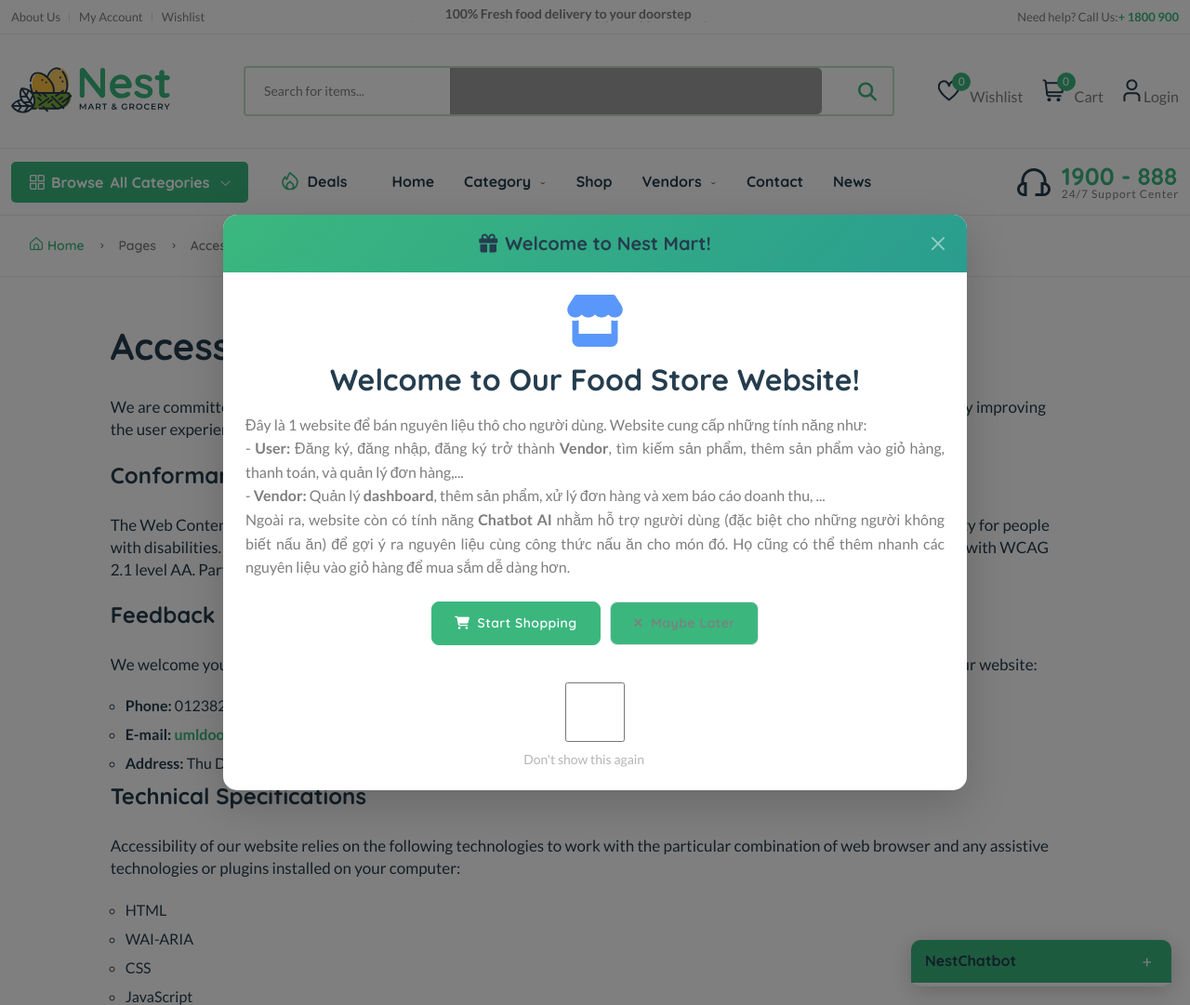
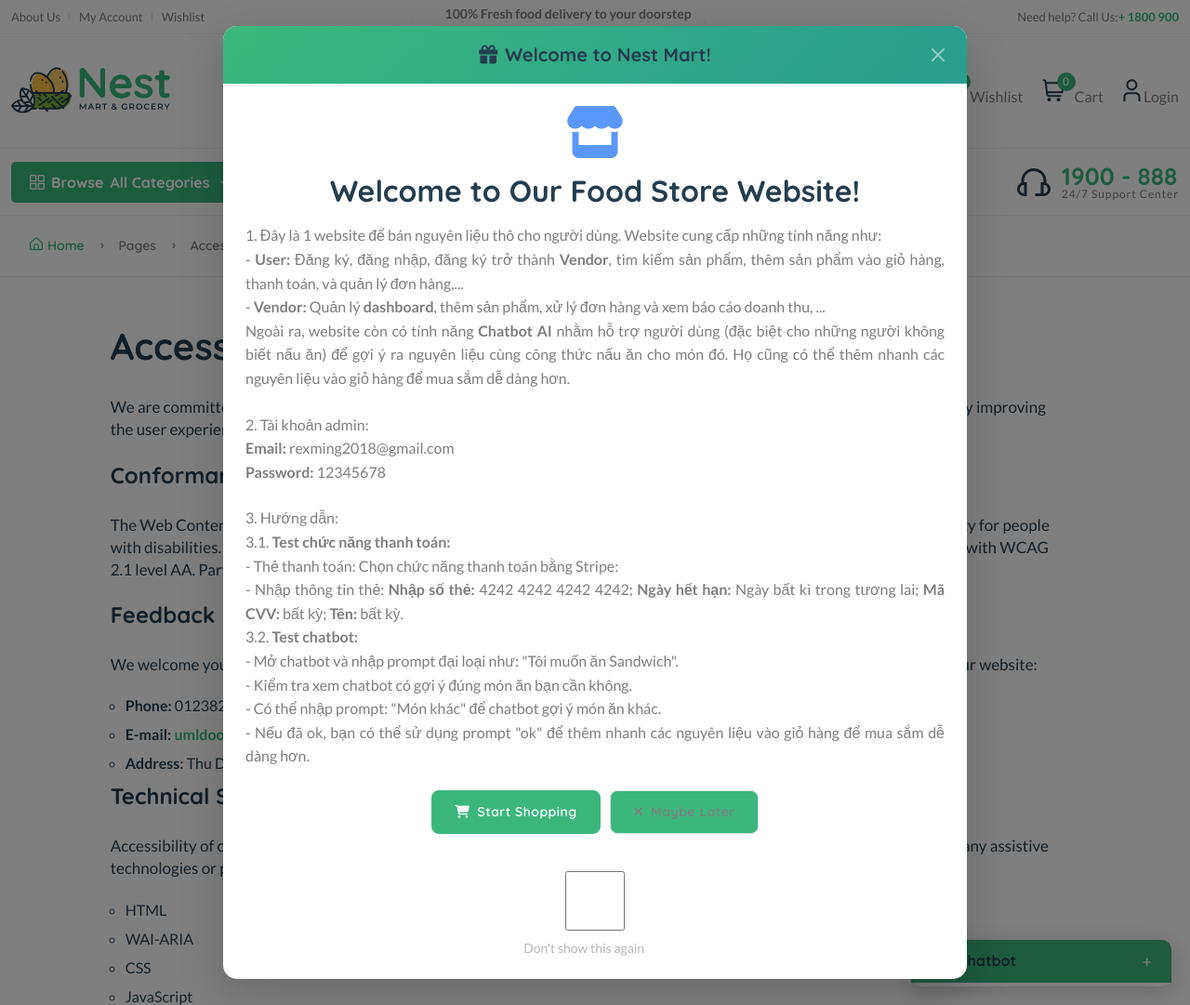
Before and after one commit to gnaht1/food-ecommerce-web, a Django app: page /accessibility/ in a window 1280 px wide. Shown: the whole page at 93% size. Run offline with Django 5.2, Linux system fonts and the light colour scheme; data that the repository does not hold is empty; parts of the project's set-up code (start-up, migrations or seed data) failed here and were passed over; some libraries are stand-ins or nearby versions; grey boxes are pictures that could not be loaded.

Commit message:
Update welcome_popup.html

```diff
--- a/templates/partials/welcome_popup.html
+++ b/templates/partials/welcome_popup.html
@@ -16,11 +16,27 @@
           </div>
           <h3 class="popup-title mb-3">Welcome to Our Food Store Website!</h3>
           <p class="popup-description mb-4 text-justify" style="text-align: justify;">
-            Đây là 1 website để bán nguyên liệu thô cho người dùng. Website cung cấp những tính năng như: <br>
+            1. Đây là 1 website để bán nguyên liệu thô cho người dùng. Website cung cấp những tính năng như: <br>
             - <strong>User:</strong> Đăng ký, đăng nhập, đăng ký trở thành <strong>Vendor</strong>, tìm kiếm sản phẩm, thêm sản phẩm vào giỏ hàng, thanh toán, và quản lý đơn hàng,... <br>
             - <strong>Vendor:</strong> Quản lý <strong>dashboard</strong>, thêm sản phẩm, xử lý đơn hàng và xem báo cáo doanh thu, ...<br>
             Ngoài ra, website còn có tính năng <strong>Chatbot AI</strong> nhằm hỗ trợ người dùng (đặc biệt cho những người không biết nấu ăn)
             để gợi ý ra nguyên liệu cùng công thức nấu ăn cho món đó. Họ cũng có thể thêm nhanh các nguyên liệu vào giỏ hàng để mua sắm dễ dàng hơn.
+          </p>
+          <p class="popup-description mb-4 text-justify" style="text-align: justify;">
+            2. Tài khoản admin: <br/>
+            <strong>Email:</strong> rexming2018@gmail.com <br />
+            <strong>Password:</strong> 12345678
+          </p>
+          <p class="popup-description mb-4 text-justify" style="text-align: justify;">
+            3. Hướng dẫn: <br/>
+            3.1. <strong>Test chức năng thanh toán:</strong> <br />
+            - Thẻ thanh toán: Chọn chức năng thanh toán bằng Stripe: <br />
+            - Nhập thông tin thẻ: <strong>Nhập số thẻ:</strong> 4242 4242 4242 4242; <strong>Ngày hết hạn:</strong> Ngày bất kì trong tương lai; <strong>Mã CVV:</strong> bất kỳ; <strong>Tên:</strong> bất kỳ. <br/>
+            3.2. <strong>Test chatbot:</strong><br/>
+            - Mở chatbot và nhập prompt đại loại như: "Tôi muốn ăn Sandwich". <br/>
+            - Kiểm tra xem chatbot có gợi ý đúng món ăn bạn cần không.<br/>
+            - Có thể nhập prompt: "Món khác" để chatbot gợi ý món ăn khác.<br/>
+            - Nếu đã ok, bạn có thể sử dụng prompt "ok" để thêm nhanh các nguyên liệu vào giỏ hàng để mua sắm dễ dàng hơn.<br/>
           </p>
           <div class="popup-actions">
             <button type="button" class="btn btn-primary btn-lg me-2" data-bs-dismiss="modal">
```
